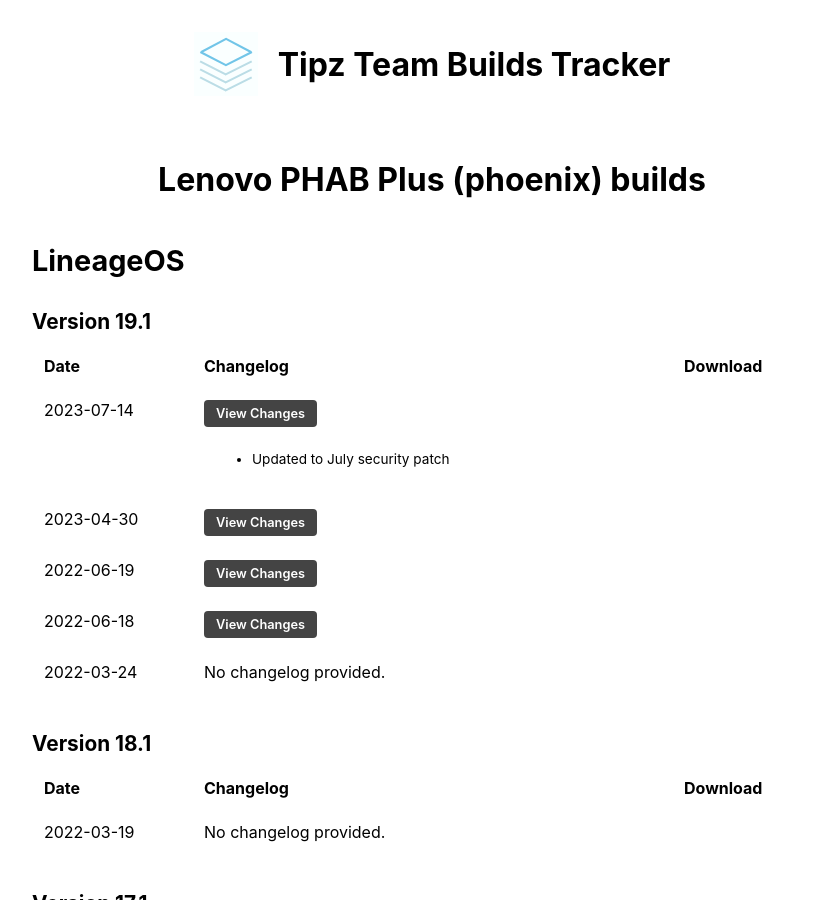
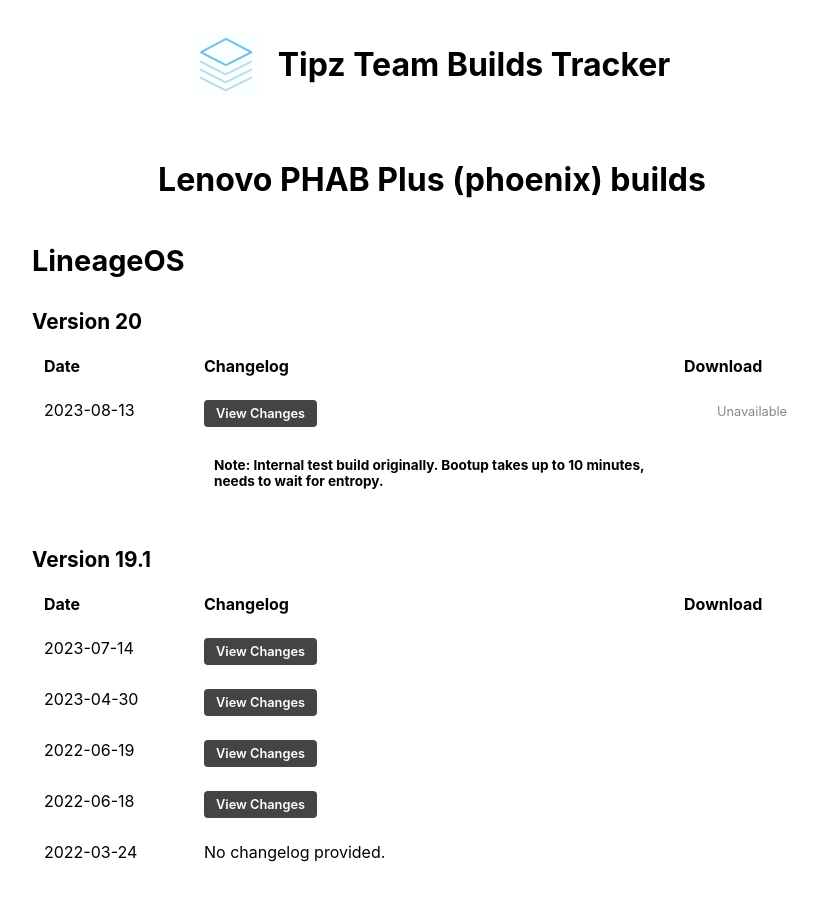
Before and after one commit to blueyfish/tipzbuilds, a Jekyll site: the page built from _devices/phoenix.md, in a window 1280 px wide and 900 px high. Shown: the whole window, without its empty margins (208-1026 px from the left). Built offline with Jekyll 4.4.1, drawn with Linux system fonts in a browser that asks for light colours.

Commit message:
Document internal phoenix lineage 20 build

```diff
--- a/_data/devices/phoenix.json
+++ b/_data/devices/phoenix.json
@@ -5,6 +5,13 @@
     {
       "name": "LineageOS",
       "builds": [
+        {
+          "version": "20",
+          "date": "2023-08-13",
+          "changelog_text": [
+            "Note: Internal test build originally. Bootup takes up to 10 minutes, needs to wait for entropy."
+          ]
+        },
         {
           "version": "19.1",
           "date": "2023-07-14",
```
